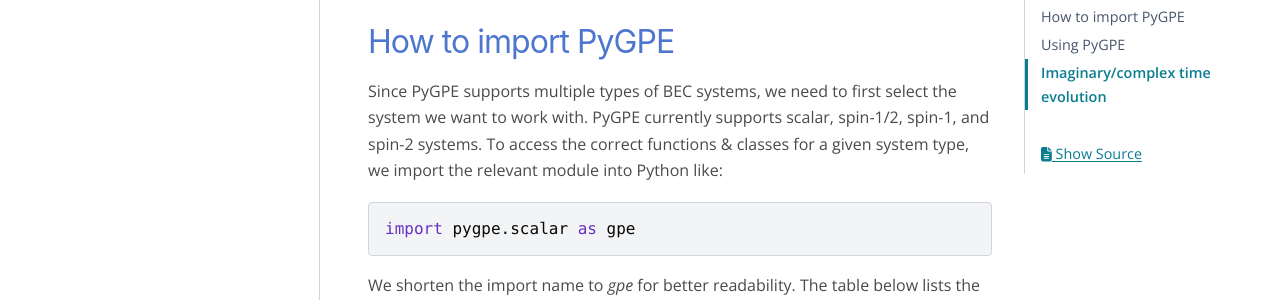
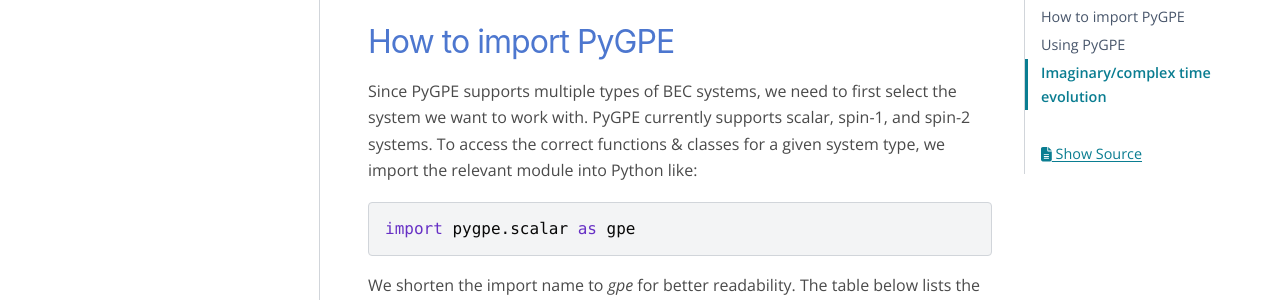
Before and after one commit to wheelerMT/pygpe, a Sphinx documentation site: the page built from docs/source/user/starter_guide.rst, in a window 1280 px wide and 900 px high, scrolled down 527 px. Shown: the part 180-480 px from the top of the window. Built offline with Sphinx 7.4.7 and the PyData theme 0.15.4, drawn with Linux system fonts in a browser that asks for light colours.

Commit message:
Removed reference to spin-half system

```diff
--- a/docs/source/user/starter_guide.rst
+++ b/docs/source/user/starter_guide.rst
@@ -28,7 +28,7 @@ How to import PyGPE
 
 Since PyGPE supports multiple types of BEC systems, we need to first select
 the system we want to work with.
-PyGPE currently supports scalar, spin-1/2, spin-1, and spin-2 systems.
+PyGPE currently supports scalar, spin-1, and spin-2 systems.
 To access the correct functions & classes for a given system type, we
 import the relevant module into Python like::
 
```
